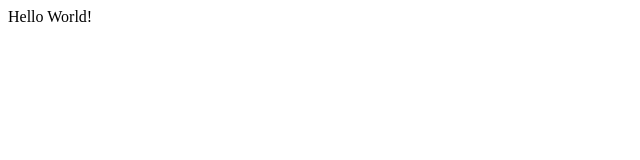
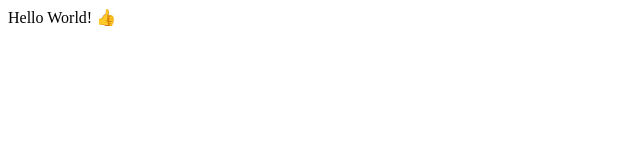
Before and after one commit to sss-Shyam/General-programming-problems, a plain HTML site: page index.html in a window 1280 px wide. Shown: the full height of the page, 0-640 px from the left. Drawn offline with Linux system fonts and the light colour scheme.

Commit message:
Thumbs Up

```diff
--- a/index.html
+++ b/index.html
@@ -1 +1 @@
-<p>Hello World!</p>
+<p>Hello World! 👍</p>
```
